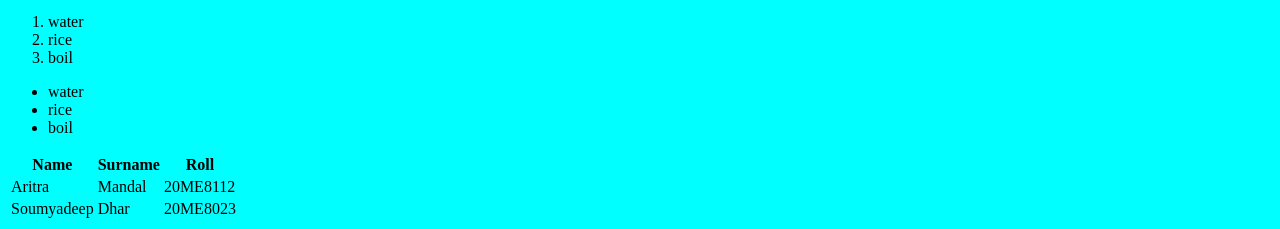
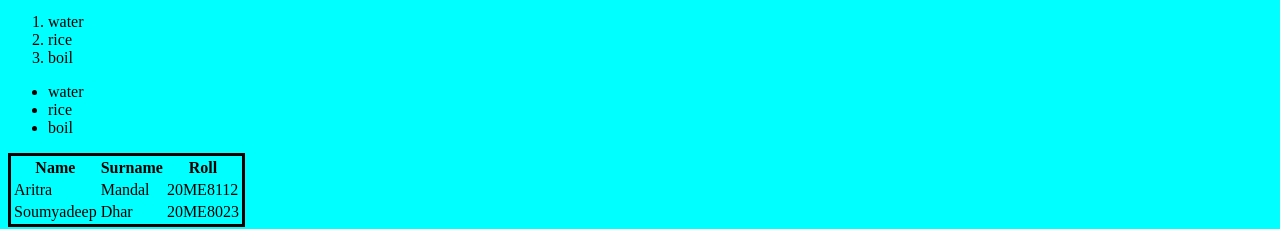
Before and after one commit to aritraMandal02/aritraswebsite.github.io, a plain HTML site: page index.html in a window 1280 px wide. Shown: the part 580-809 px from the top of the page. Drawn offline with Linux system fonts and the light colour scheme.

Commit message:
Update styles.css

```diff
--- a/styles.css
+++ b/styles.css
@@ -4,3 +4,6 @@ p {
 body {
     background-color: aqua;
 }
+table {
+    border: 3px solid black;
+}
```
